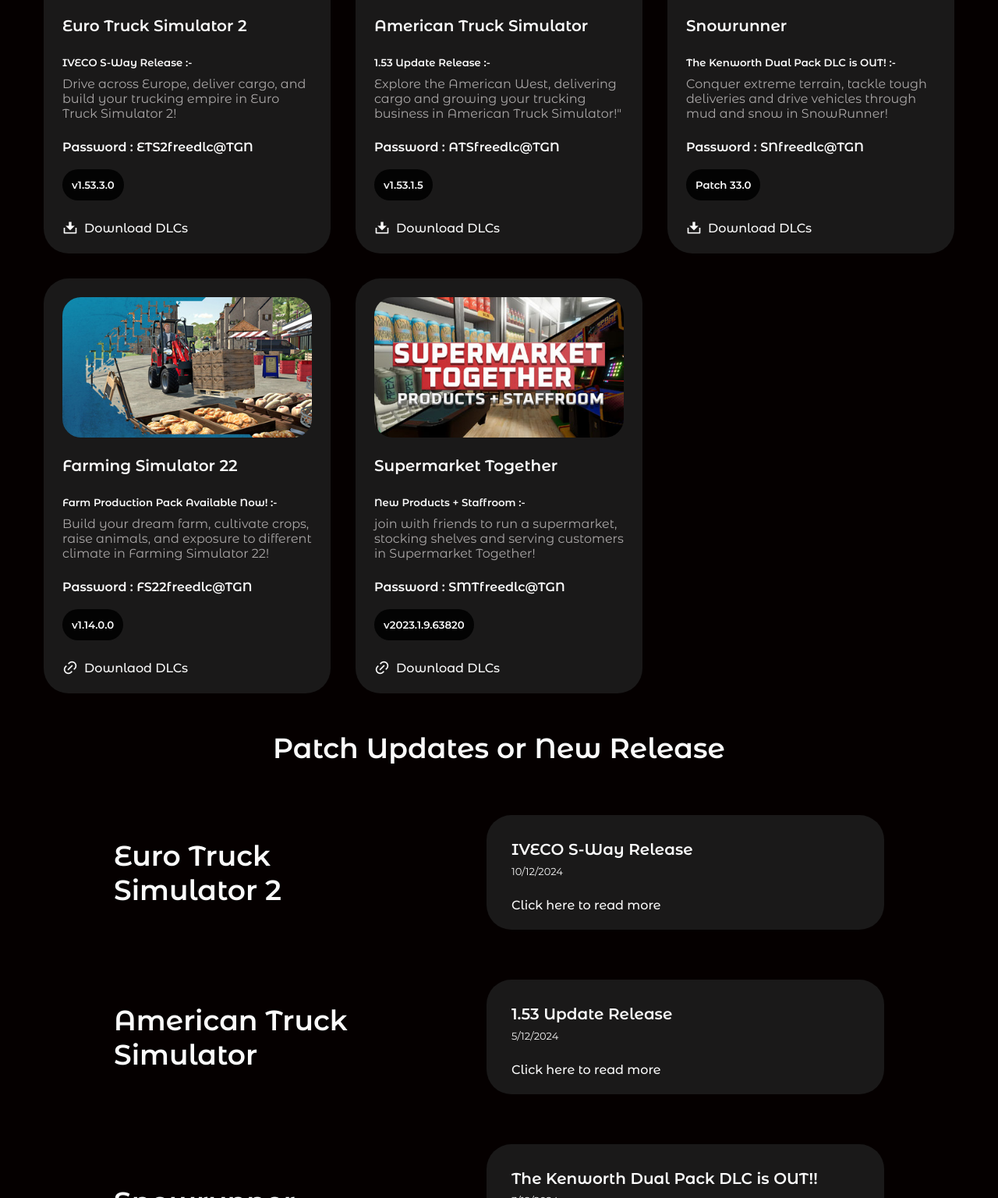
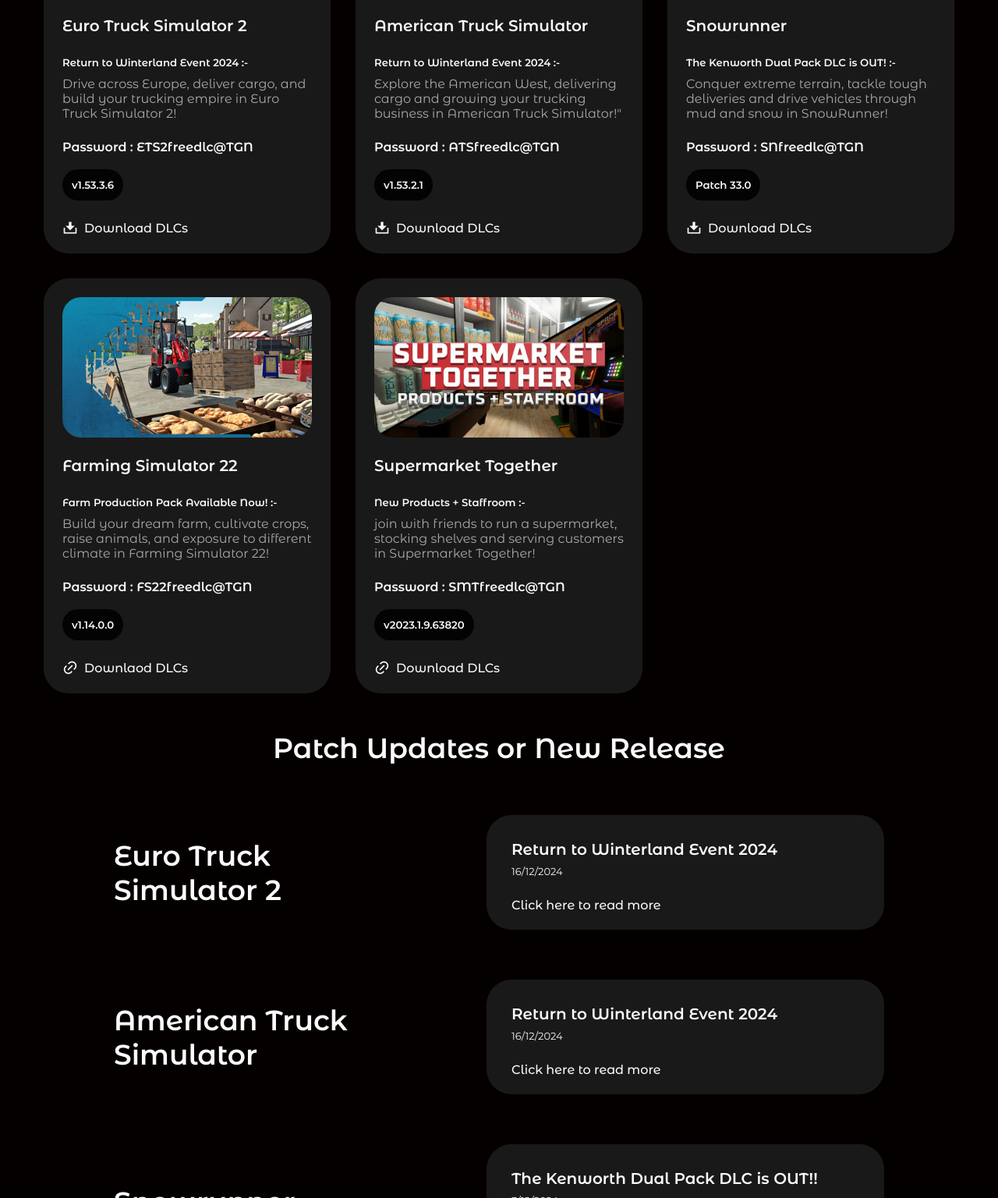
Before and after one commit to TamilGamingNetwork/TamilGamingNetwork.github.io, a plain HTML site: page index.html in a window 1280 px wide. Shown: the part 3393-4929 px from the top of the page at 78% size. Drawn offline with nearby package versions, Linux system fonts and the light colour scheme; a web font is replaced by a local one.

Commit message:
index.html

```diff
--- a/index.html
+++ b/index.html
@@ -206,17 +206,17 @@
 
                   <div class="dlcs__data">
                      <h3 class="dlcs__name">Euro Truck Simulator 2</h3><br>
-					 <h5> IVECO S-Way Release :- </h5>
+					 <h5> Return to Winterland Event 2024 :- </h5>
                      <p class="dlcs__description">
 					 Drive across Europe, deliver cargo, and build your trucking empire in Euro Truck Simulator 2!
                      </p>
 					 <h4 class="dlc__title">Password : ETS2freedlc@TGN</h4> <br>
 
                      <div class="dlcs__skills">
-					    <h5>v1.53.3.0</h5>
+					    <h5>v1.53.3.6</h5>
                      </div>
 
-                     <a href="https://modsfire.com/o96I141cWO5ZX6U" target="_blank" class="dlcs__button">
+                     <a href="https://modsfire.com/WzYq6sJCR343stn" target="_blank" class="dlcs__button">
                         <i class="ri-download-2-fill"></i>
                         <span>Download DLCs</span>
                      </a>
@@ -230,14 +230,14 @@
 
                   <div class="dlcs__data">
                      <h3 class="dlcs__name">American Truck Simulator</h3><br>
-					 <h5> 1.53 Update Release :- </h5>
+					 <h5> Return to Winterland Event 2024 :- </h5>
 					 <p class="dlcs__description">
 					 Explore the American West, delivering cargo and growing your trucking business in American Truck Simulator!"
                      </p>
 					 <h4 class="dlc__title">Password : ATSfreedlc@TGN</h4> <br>
 
                      <div class="dlcs__skills">
-					    <h5>v1.53.1.5</h5>
+					    <h5>v1.53.2.1</h5>
                      </div>
 
                      <a href="https://modsfire.com/60ulP47ARkOEOID" target="_blank" class="dlcs__button">
@@ -329,9 +329,9 @@
                   <h2 class="news__company">Euro Truck Simulator 2</h2>
 
                   <div class="news__data">
-                     <h3 class="news__profession">IVECO S-Way Release</h3>
-                     <span class="news__date">10/12/2024</span>
-                     <a href="https://store.steampowered.com/news/app/227300/view/496055380901626636" target="_blank" class="dlcs__button">
+                     <h3 class="news__profession">Return to Winterland Event 2024</h3>
+                     <span class="news__date">16/12/2024</span>
+                     <a href="https://store.steampowered.com/news/app/227300/view/591757425095214200" target="_blank" class="dlcs__button">
                     <span>Click here to read more</span>
                   </a>
                   </div>
@@ -341,9 +341,9 @@
                   <h2 class="news__company">American Truck Simulator</h2>
 
                   <div class="news__data">
-                     <h3 class="news__profession">1.53 Update Release</h3>
-                     <span class="news__date">5/12/2024</span>
-                     <a href="https://store.steampowered.com/news/app/270880/view/4474984202298722443?snr=1_5_9_" target="_blank" class="dlcs__button">
+                     <h3 class="news__profession">Return to Winterland Event 2024</h3>
+                     <span class="news__date">16/12/2024</span>
+                     <a href="https://store.steampowered.com/news/app/270880/view/606394123884168367" target="_blank" class="dlcs__button">
                     <span>Click here to read more</span>
                   </a>
                   </div>
```
